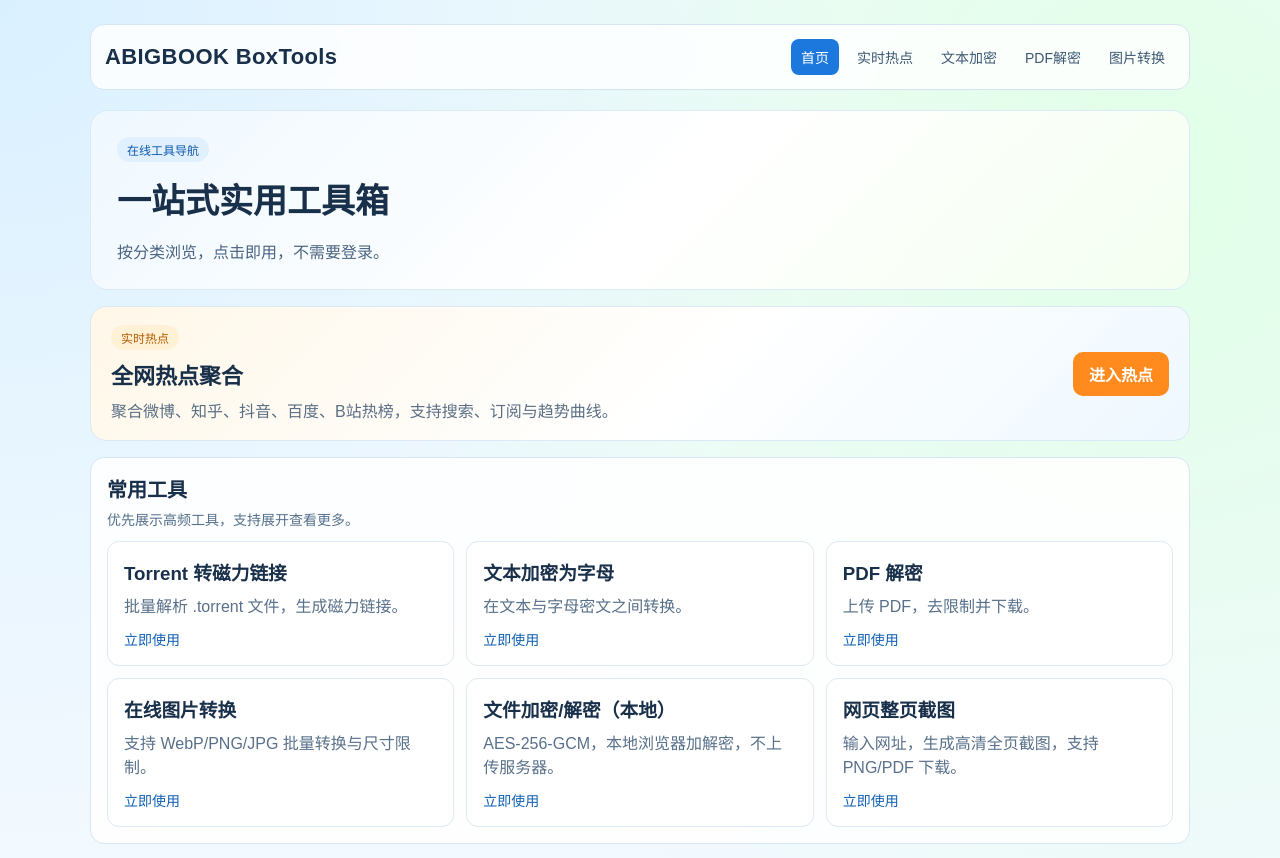
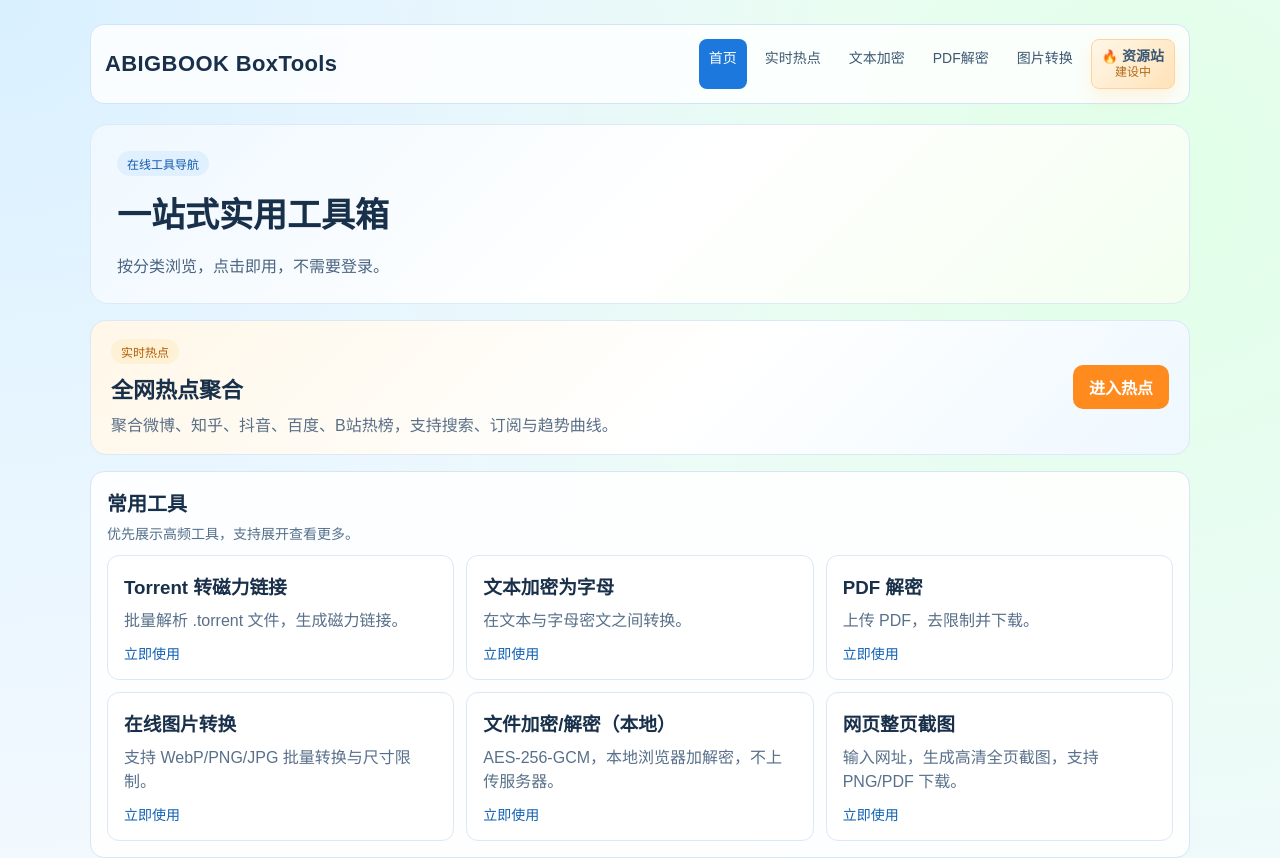
Before and after one commit to love-Liushuang/tools, a React (Vite) app in the folder client/: page / in a window 1280 px wide. Shown: the top 858 px of the page. Built offline with nearby package versions, Linux system fonts and the light colour scheme.

Commit message:
feat: 主站入口

```diff
--- a/client/src/components/SiteLayout.jsx
+++ b/client/src/components/SiteLayout.jsx
@@ -16,6 +16,18 @@ function SiteLayout() {
             <NavLink to="/tools/text-letter">文本加密</NavLink>
             <NavLink to="/tools/unlock-pdf">PDF解密</NavLink>
             <NavLink to="/tools/image-convert">图片转换</NavLink>
+            <a
+              className="topnav-external"
+              href="https://www.131417.net"
+              target="_blank"
+              rel="noreferrer"
+            >
+              <span className="topnav-external-title">
+                <span className="topnav-external-mark" aria-hidden="true">🔥</span>
+                资源站
+              </span>
+              <span className="topnav-external-sub">建设中</span>
+            </a>
           </nav>
         </header>
         <Outlet />
--- a/client/src/styles.css
+++ b/client/src/styles.css
@@ -67,6 +67,46 @@ a {
 .topnav a.active {
   background: #1c78dc;
   color: #fff;
+}
+
+.topnav-external {
+  display: inline-flex;
+  flex-direction: column;
+  align-items: center;
+  justify-content: center;
+  min-width: 72px;
+  padding: 8px 12px;
+  border: 1px solid #ffd39a;
+  border-radius: 10px;
+  background: linear-gradient(135deg, #fff7e8 0%, #ffe2b8 100%);
+  box-shadow: 0 10px 18px rgba(255, 171, 71, 0.14);
+  color: #9b4f00;
+  line-height: 1.15;
+  text-align: center;
+}
+
+.topnav-external-title {
+  display: inline-flex;
+  align-items: center;
+  gap: 4px;
+  font-weight: 700;
+}
+
+.topnav-external-mark {
+  font-size: 13px;
+  line-height: 1;
+}
+
+.topnav-external-sub {
+  margin-top: 2px;
+  font-size: 12px;
+  color: #b16817;
+}
+
+.topnav-external:hover {
+  border-color: #ffbf73;
+  background: linear-gradient(135deg, #fff1d7 0%, #ffd59f 100%);
+  transform: translateY(-1px);
 }
 
 .hero-block {
```
